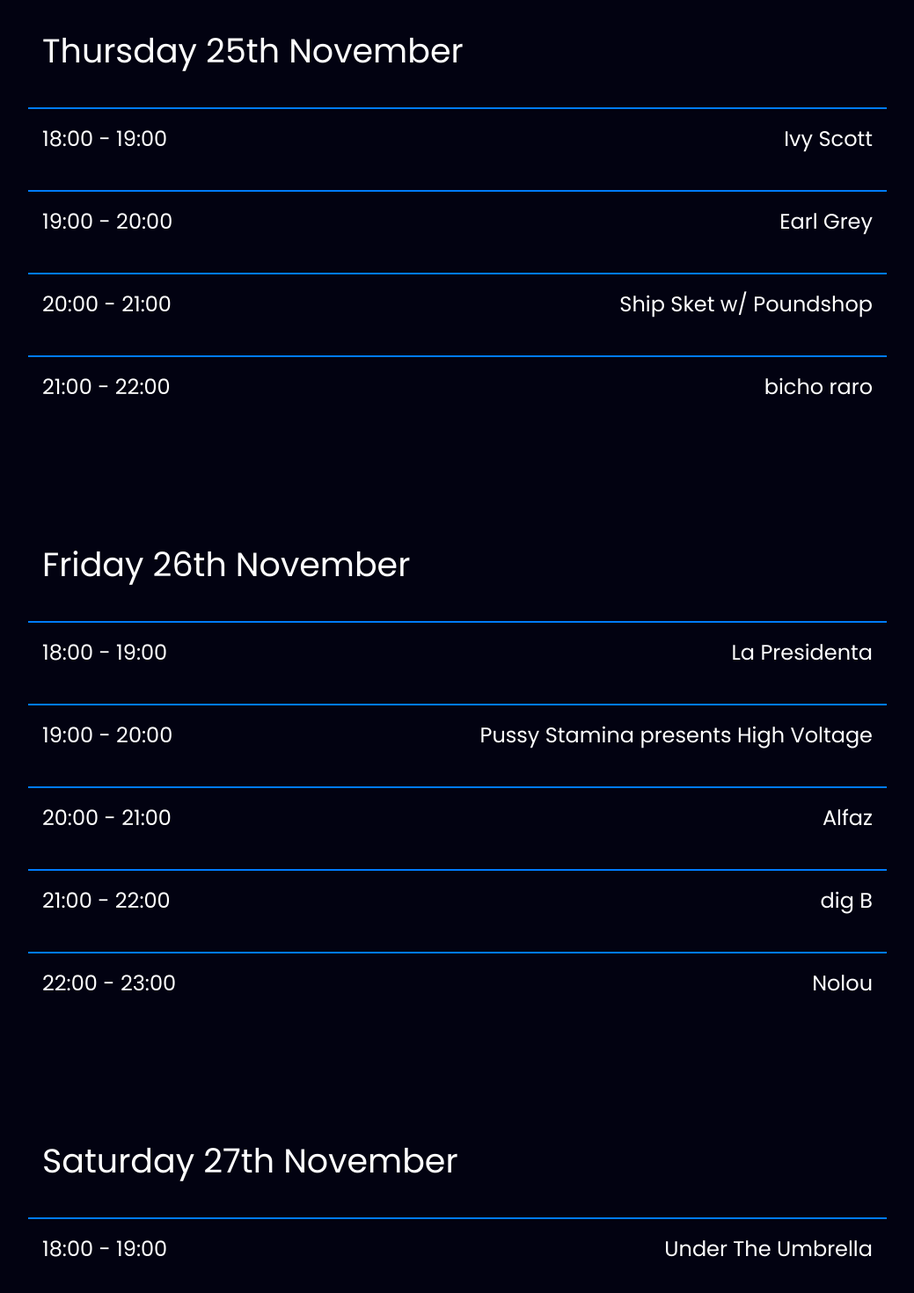
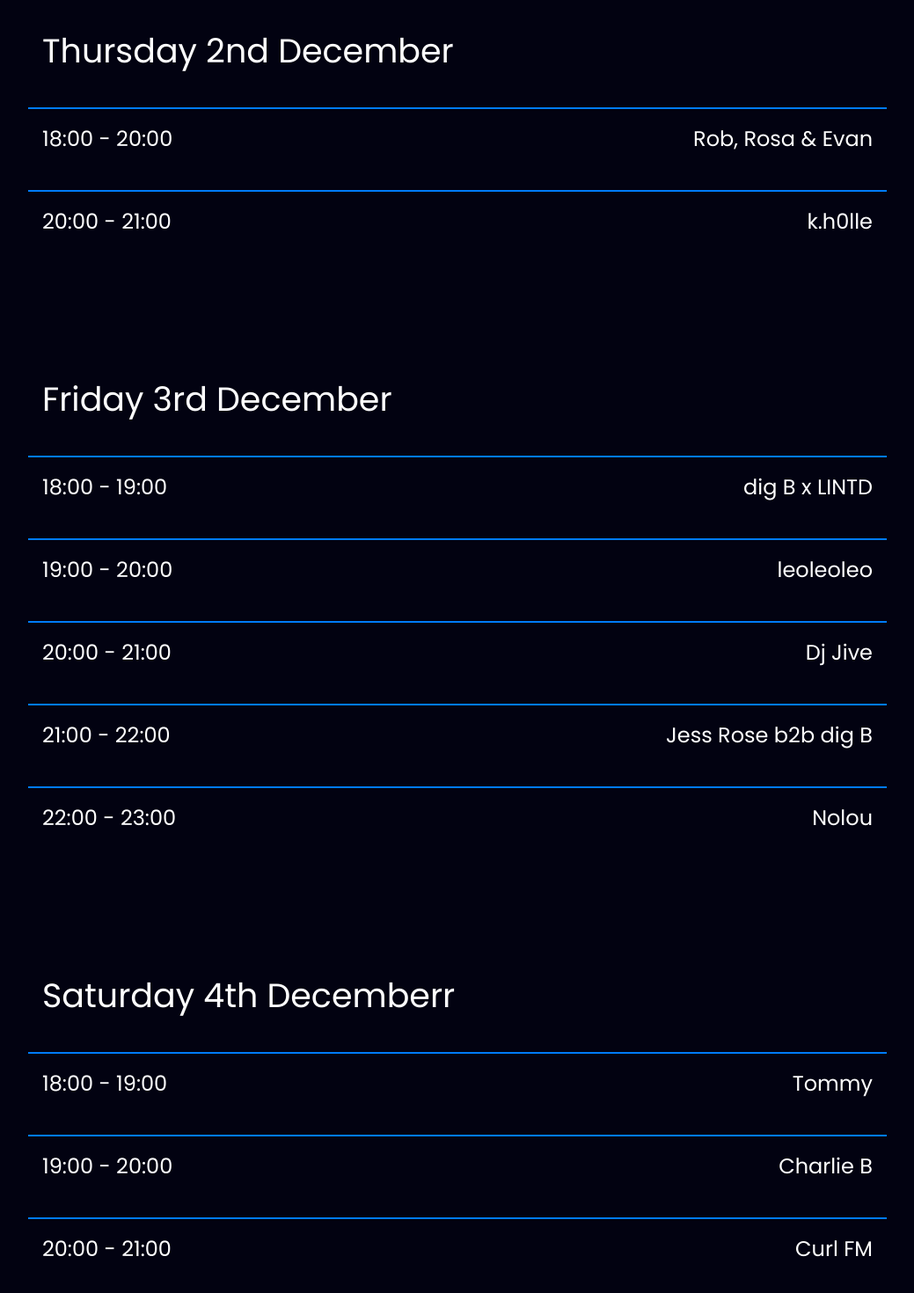
Before and after one commit to katiemhughes/radio-website, a React (Create React App) app: page / in a window 1280 px wide. Shown: the part 1800-3270 px from the top of the page at 88% size, without its empty margins (120-1159 px from the left). Built offline with nearby package versions, Linux system fonts and the light colour scheme.

Commit message:
shecudle

```diff
--- a/src/components/schedule/Schedule.js
+++ b/src/components/schedule/Schedule.js
@@ -11,44 +11,36 @@ const Schedule = () => {
             <h1 className="schedule-title">SCHEDULE</h1>
             <table className="schedule-table">
                 <ScheduleDate
-                    showDate="Thursday 25th November"
+                    showDate="Thursday 2nd December"
                 />
                 <ScheduleItem
-                    showTime="18:00 - 19:00"
-                    showName="Ivy Scott"
-                />
-                <ScheduleItem
-                    showTime="19:00 - 20:00"
-                    showName="Earl Grey"
+                    showTime="18:00 - 20:00"
+                    showName="Rob, Rosa & Evan"
                 />
                 <ScheduleItem
                     showTime="20:00 - 21:00"
-                    showName="Ship Sket w/ Poundshop"
-                />
-                <ScheduleItem
-                    showTime="21:00 - 22:00"
-                    showName="bicho raro"
+                    showName="k.h0lle"
                 />
             </table>
             <table className="schedule-table">
                 <ScheduleDate
-                    showDate="Friday 26th November"
+                    showDate="Friday 3rd December"
                     />
                     <ScheduleItem
                         showTime="18:00 - 19:00"
-                        showName="La Presidenta"
+                        showName="dig B x LINTD"
                     />
                     <ScheduleItem
                         showTime="19:00 - 20:00"
-                        showName="Pussy Stamina presents High Voltage"
+                        showName="leoleoleo"
                     />
                     <ScheduleItem
                         showTime="20:00 - 21:00"
-                        showName= "Alfaz"
+                        showName= "Dj Jive"
                     />
                     <ScheduleItem
                         showTime="21:00 - 22:00"
-                        showName="dig B"
+                        showName="Jess Rose b2b dig B"
                     />
                     <ScheduleItem
                         showTime="22:00 - 23:00"
@@ -57,23 +49,23 @@ const Schedule = () => {
             </table>
             <table className="schedule-table">
                 <ScheduleDate
-                    showDate="Saturday 27th November"
+                    showDate="Saturday 4th Decemberr"
                 />
                 <ScheduleItem
                     showTime="18:00 - 19:00"
-                    showName="Under The Umbrella"
+                    showName="Tommy"
                 />
                 <ScheduleItem
                     showTime="19:00 - 20:00"
-                    showName="Melly_D"
+                    showName="Charlie B"
                 />
                 <ScheduleItem
                     showTime="20:00 - 21:00"
-                    showName="Lathe"
+                    showName="Curl FM"
                 />
                 <ScheduleItem
                     showTime="21:00 - 22:00"
-                    showName="Scapa"
+                    showName="Aceca"
                 />
             </table>
         </div>
```
